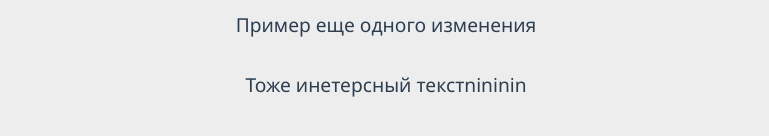
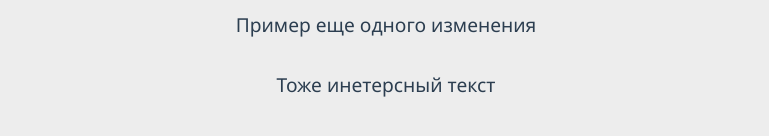
Before and after one commit to senLoveY/social-sphere, a website: page index.html in a window 1280 px wide. Shown: the part 208-344 px from the top of the page, without its empty margins (254-1023 px from the left). Drawn offline with Linux system fonts and the light colour scheme.

Commit message:
Update index.html

```diff
--- a/index.html
+++ b/index.html
@@ -11,7 +11,7 @@
     <h1>Добро пожаловать в SocialSphere!</h1>
     <p>Это стартовая страница нашего веб-приложения.</p>
     <p>Пример еще одного изменения</p>
-    <p>Тоже инетерсный текстnininin</p>
+    <p>Тоже инетерсный текст</p>
     <script src="js/script.js"></script>
   </body>
 </html>
```
